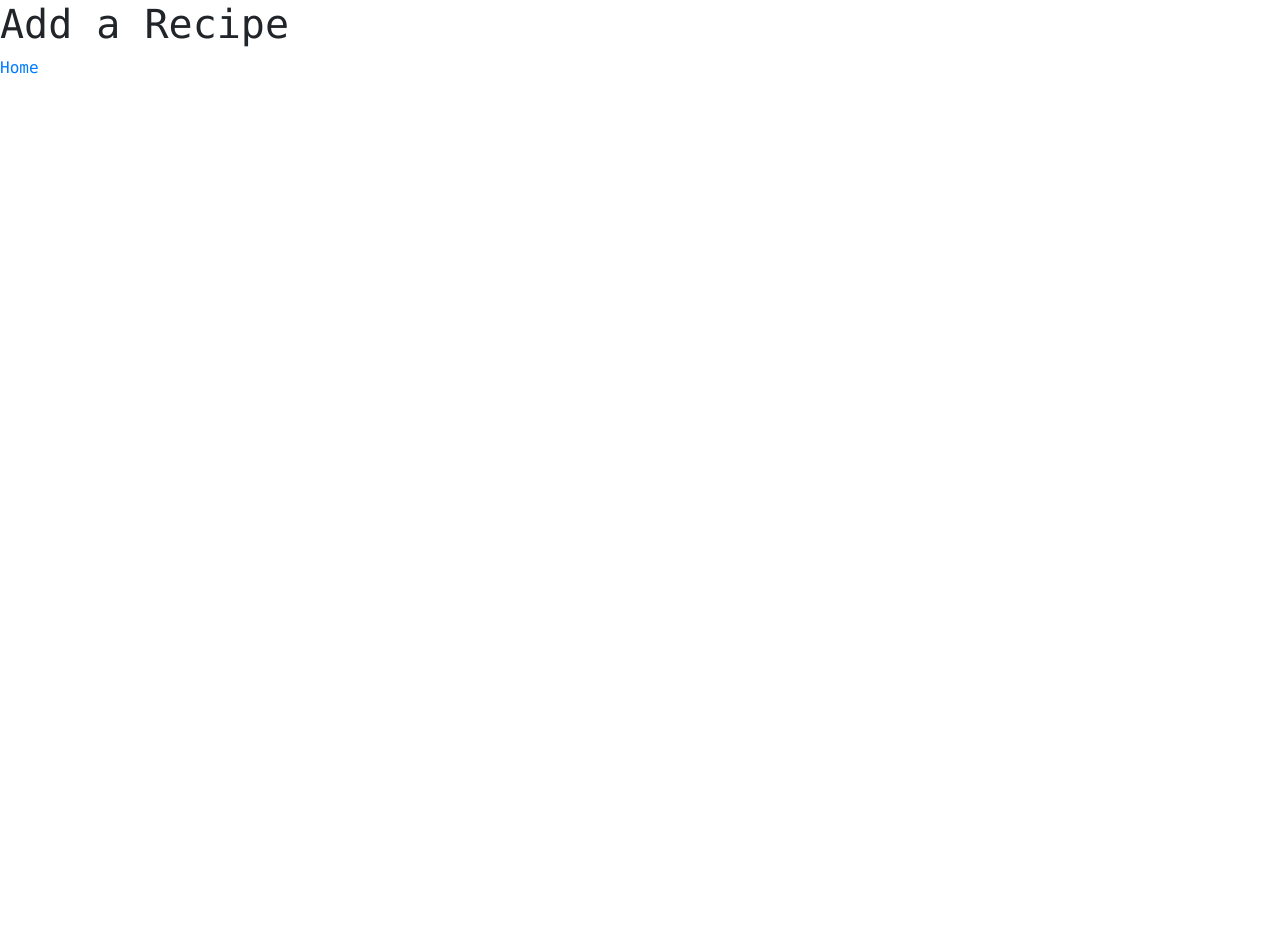
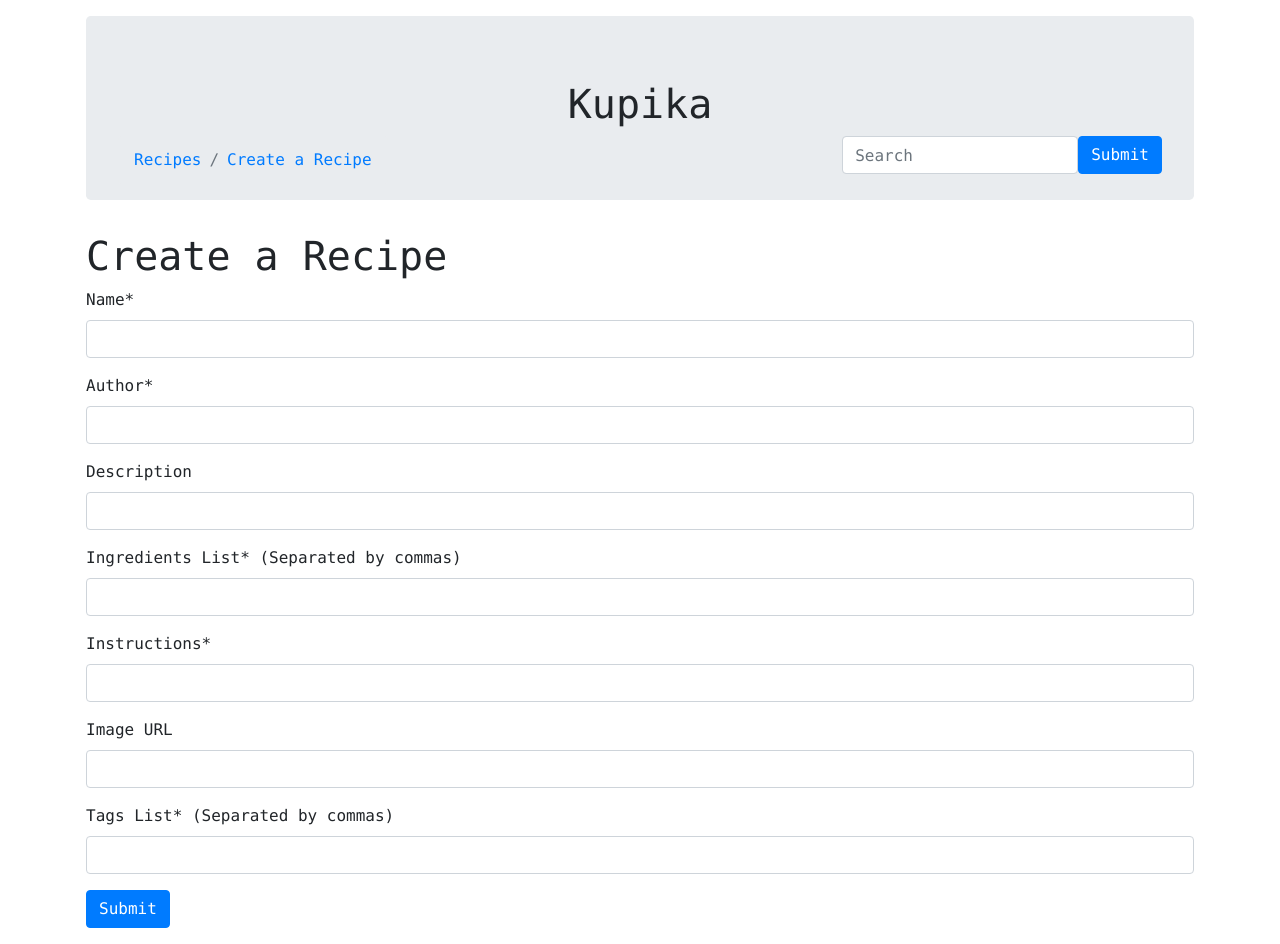
Before and after one commit to nvplus/kupika-frontend, a React (Create React App) app: page /add in a window 1280 px wide. Before the commit the page ends 800 px from the top, so only its background shows below. Built offline with nearby package versions, Linux system fonts and the light colour scheme; no server answers.

Commit message:
added basic recipe adding

```diff
--- a/src/pages/add-recipe.js
+++ b/src/pages/add-recipe.js
@@ -1,12 +1,95 @@
-import React from 'react';
+import React, {useState} from 'react';
 import {Link} from 'react-router-dom';
-import Header from '../components/header'
+
+import Header from '../components/header';
+
+import { FormControl, Form, Button } from 'react-bootstrap';
+import axios from 'axios';
+
+const url = process.env.REACT_APP_SERVER_URL + "recipes";
 
 function AddRecipe() {
+    const [isSubmitClicked, setIsSubmitClicked] = useState(false);
+
+    function got_recipe(e) {
+        e.preventDefault()
+        let form = e.target.elements
+
+        setIsSubmitClicked(true);
+
+        let recipe = {
+            "name": form[0].value.trim(),
+            "author": form[1].value.trim(),
+            "date": Date.now(),
+            "description": form[2].value.trim(),
+            "ingredients": form[3].value.trim().split(","),
+            "instructions": form[4].value.trim(),
+            "image_url": form[5].value.trim(),
+            "tags_list": form[6].value.trim().split(",")
+        }
+
+        const json = JSON.stringify(recipe)
+        console.log(recipe)
+        const res = axios.post(url, json, {
+            headers: {
+                'Content-Type': 'application/json'
+            }
+
+        })
+        .then(res => {
+            console.log(res.data._id);
+        })
+        .catch (err => {
+                console.log(err.response.data.message)
+                alert("Name, author, ingredients list, and instructions are required. Please check your submission again.");
+            }
+        )
+
+    }
+
     return (
-        <div className="add-recipe">
-            <h1>Add a Recipe</h1>
-            <Link to="/">Home</Link>
+        <div className="add-recipe p-3 container">
+            <Header/>
+            <h1>Create a Recipe</h1>
+
+            <Form onSubmit={got_recipe}>
+                <Form.Group>
+                    <Form.Label>Name*</Form.Label>
+                    <Form.Control type="input" disabled={isSubmitClicked}/>
+                </Form.Group>
+
+                <Form.Group>
+                    <Form.Label>Author*</Form.Label>
+                    <Form.Control type="input" disabled={isSubmitClicked}/>
+                </Form.Group>
+
+                <Form.Group>
+                    <Form.Label>Description</Form.Label>
+                    <Form.Control type="input" disabled={isSubmitClicked}/>
+                </Form.Group>
+
+                <Form.Group>
+                    <Form.Label>Ingredients List* (Separated by commas)</Form.Label>
+                    <Form.Control type="input" disabled={isSubmitClicked}/>
+                </Form.Group>
+
+                <Form.Group>
+                    <Form.Label>Instructions*</Form.Label>
+                    <Form.Control type="input" disabled={isSubmitClicked}/>
+                </Form.Group>
+
+                <Form.Group>
+                    <Form.Label>Image URL</Form.Label>
+                    <Form.Control type="input" disabled={isSubmitClicked}/>
+                </Form.Group>
+
+                <Form.Group>
+                    <Form.Label>Tags List* (Separated by commas)</Form.Label>
+                    <Form.Control type="input" disabled={isSubmitClicked}/>
+                </Form.Group>
+
+                <Button type="submit" disabled={isSubmitClicked}>Submit</Button>
+            </Form>
         </div>
     )
 }
--- a/src/pages/home.js
+++ b/src/pages/home.js
@@ -18,5 +18,4 @@ const Home = () => (
     </Container>
   );
 
-
 export default Home;
```
